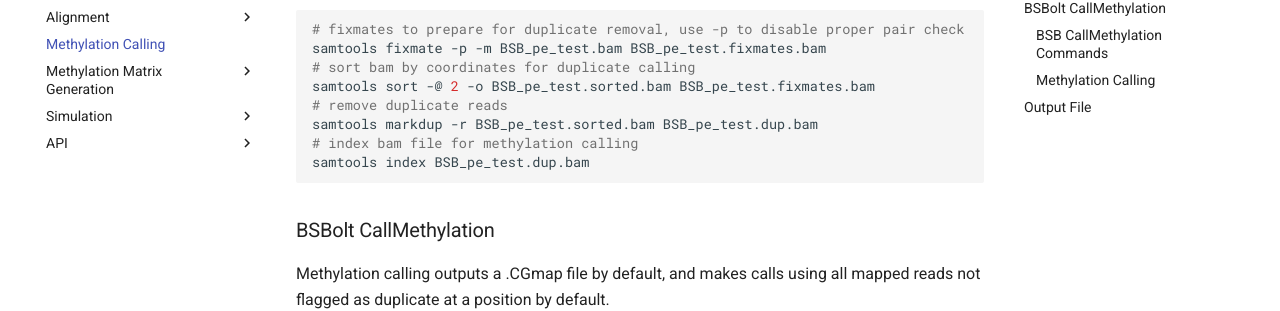
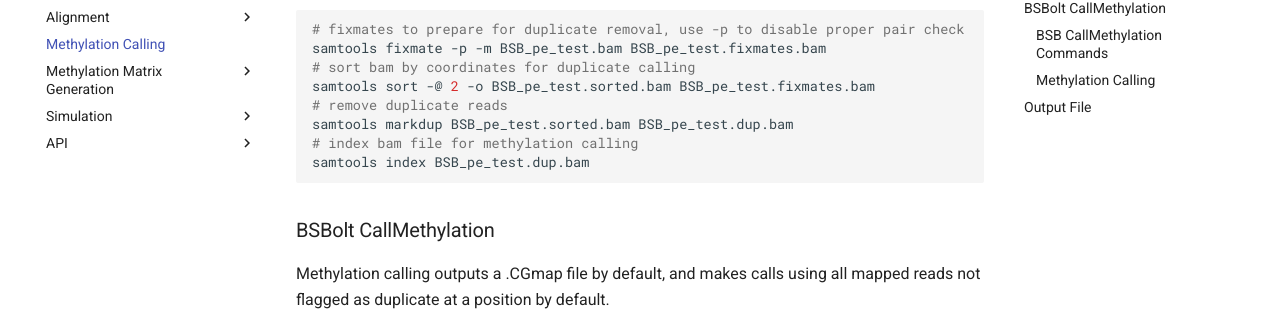
Before and after one commit to NuttyLogic/BSBolt, an MkDocs documentation site: the page built from docs/methylation_calling.md, in a window 1280 px wide and 900 px high, scrolled down 426 px. Shown: the part 145-456 px from the top of the window. Built offline with MkDocs 1.6.1 and Material for MkDocs 9.7.7, drawn with Linux system fonts in a browser that asks for light colours; comment, search, counter and statistics services are not loaded.

Commit message:
Docs update

````diff
--- a/docs/methylation_calling.md
+++ b/docs/methylation_calling.md
@@ -18,7 +18,7 @@
 # sort bam by coordinates for duplicate calling
 samtools sort -@ 2 -o BSB_pe_test.sorted.bam BSB_pe_test.fixmates.bam
 # remove duplicate reads
-samtools markdup -r BSB_pe_test.sorted.bam BSB_pe_test.dup.bam
+samtools markdup BSB_pe_test.sorted.bam BSB_pe_test.dup.bam
 # index bam file for methylation calling
 samtools index BSB_pe_test.dup.bam
 ```
````
